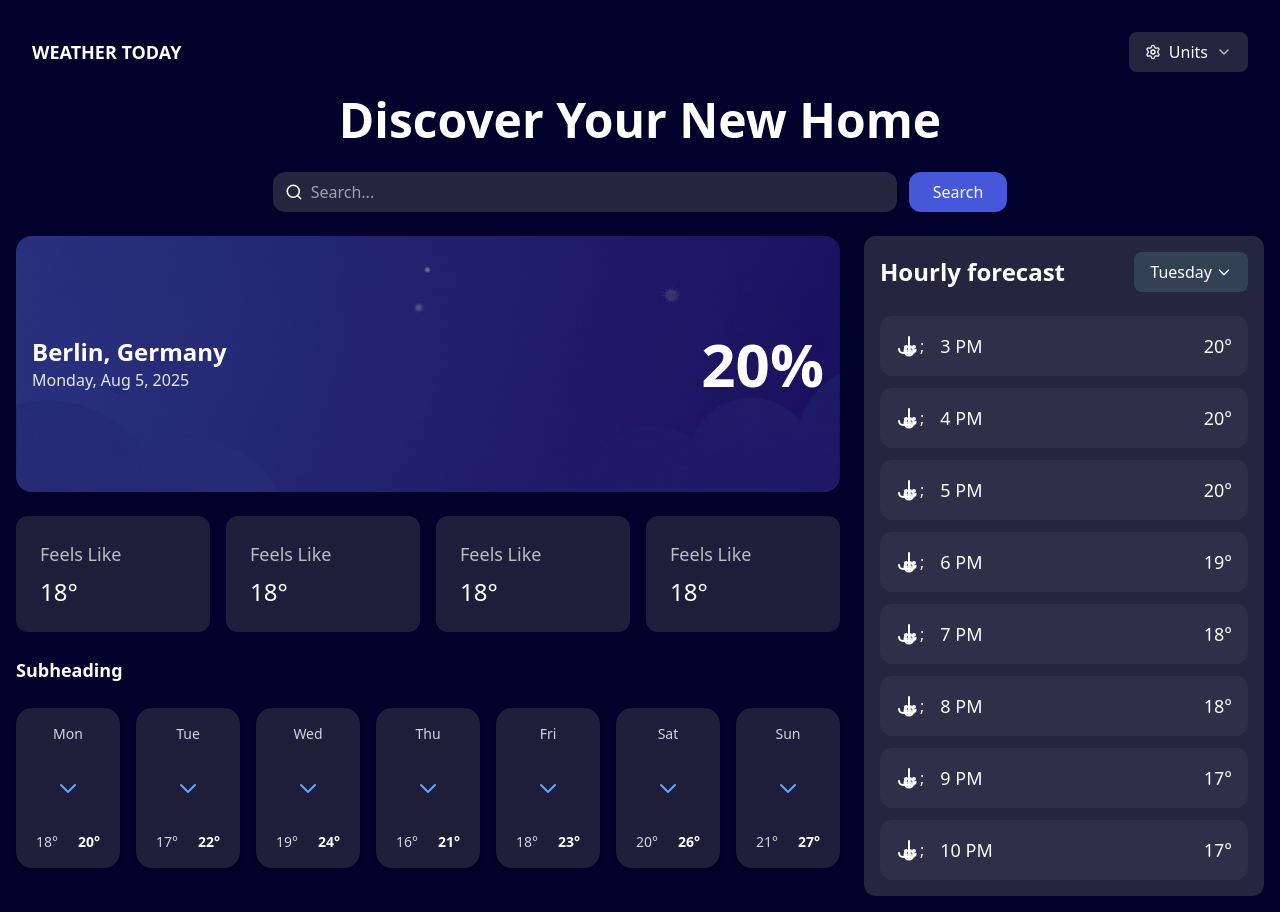
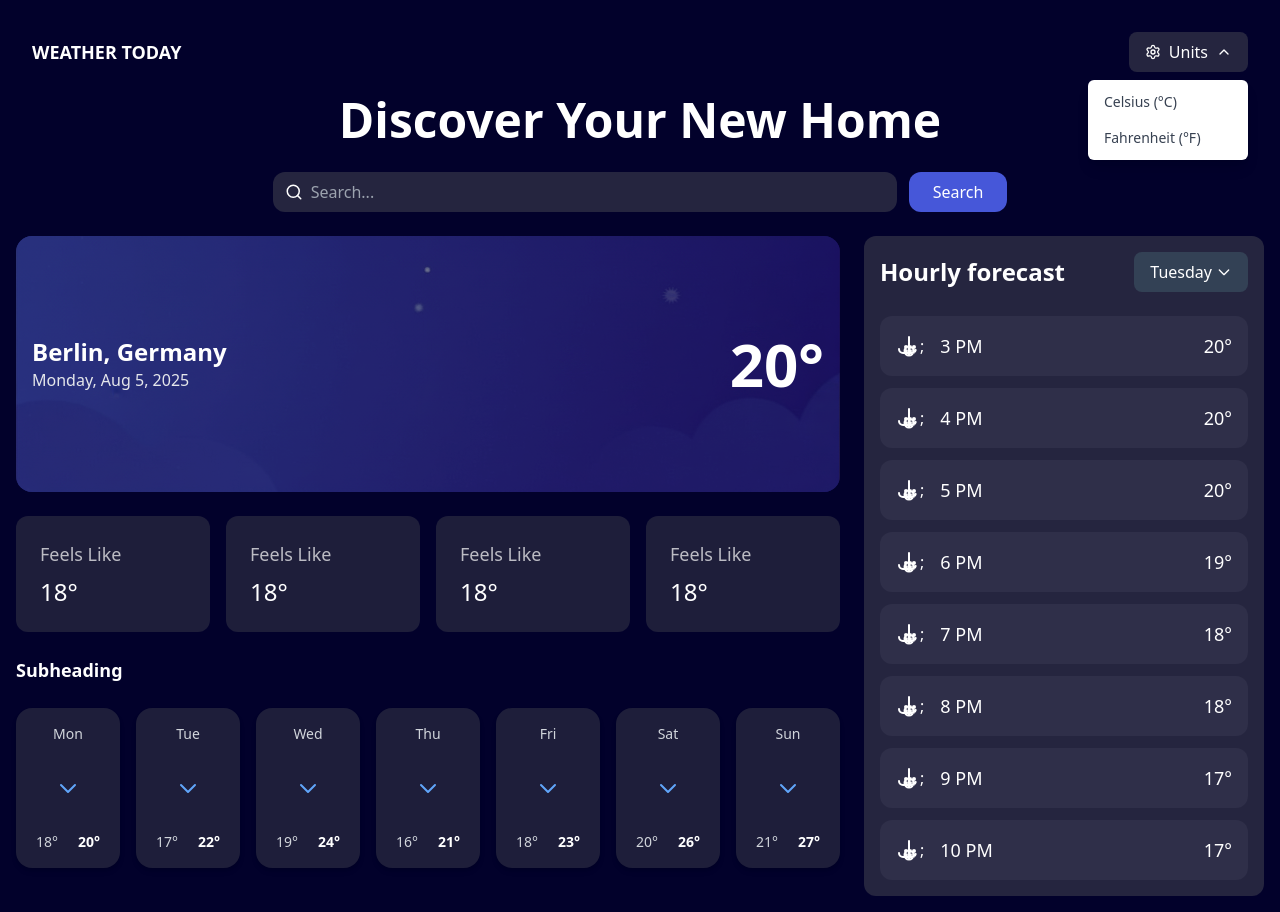
Before and after one commit to gauravmehra2021/react-design-prec, a React (Vite) app: page / in a window 1280 px wide. Both pictures are taken after a click on the button "Units". Built offline with nearby package versions, Linux system fonts and the light colour scheme.

Commit message:
added the changes

```diff
--- a/src/pages/skylooking/componets/Hero.jsx
+++ b/src/pages/skylooking/componets/Hero.jsx
@@ -27,7 +27,7 @@ const Hero = () => {
           {/* Right */}
           <div>
             <h1 className="text-3xl sm:text-5xl md:text-6xl font-bold">
-              20%
+              20°
             </h1>
           </div>
 
--- a/src/pages/skylooking/componets/Navbar.jsx
+++ b/src/pages/skylooking/componets/Navbar.jsx
@@ -1,33 +1,73 @@
-import { ChevronDown, Settings } from 'lucide-react'
-import React from 'react'
+import { ChevronDown, Settings } from "lucide-react";
+import React, { useState, useRef, useEffect } from "react";
 
 const Navbar = () => {
+  const [open, setOpen] = useState(false);
+  const dropdownRef = useRef(null);
+
+  // Close dropdown when clicking outside
+  useEffect(() => {
+    const handleClickOutside = (event) => {
+      if (dropdownRef.current && !dropdownRef.current.contains(event.target)) {
+        setOpen(false);
+      }
+    };
+    document.addEventListener("mousedown", handleClickOutside);
+    return () => document.removeEventListener("mousedown", handleClickOutside);
+  }, []);
+
   return (
     <div>
-
       <div className="max-w-7xl mx-auto px-4">
-                    <header className="flex flex-col sm:flex-row sm:items-center sm:justify-between gap-3 py-4 ">
+        <header className="flex flex-col sm:flex-row sm:items-center sm:justify-between gap-3 py-4">
 
           {/* Logo */}
-                        <div className="text-white  text-lg text-center sm:text-left text-lg font-bold">
+          <div className="text-white text-lg font-bold text-center sm:text-left">
             WEATHER TODAY
           </div>
 
-                        {/* Units Dropdown Button */}
-                        <div className="flex justify-center sm:justify-end">
-                            <button className="flex items-center gap-2 bg-[#25253f] text-white px-4 py-2 rounded-lg hover:bg-[#33335a] transition w-full sm:w-auto justify-center">
+          {/* Dropdown */}
+          <div className="relative inline-block text-left" ref={dropdownRef}>
 
+            {/* Button */}
+            <button
+              onClick={() => setOpen(!open)}
+              className="flex items-center gap-2 bg-[#25253f] text-white px-4 py-2 rounded-lg hover:bg-[#33335a] transition w-full sm:w-auto justify-center"
+            >
               <Settings className="w-4 h-4" />
               <span>Units</span>
-                                <ChevronDown className="w-4 h-4 opacity-70" />
+              <ChevronDown
+                className={`w-4 h-4 transition-transform ${
+                  open ? "rotate-180" : ""
+                }`}
+              />
+            </button>
 
+            {/* Dropdown Menu */}
+            {open && (
+              <div className="absolute right-0 mt-2 w-40 bg-white rounded-md shadow-lg z-50">
+                <div className="py-1">
+                  <button
+                    onClick={() => setOpen(false)}
+                    className="w-full text-left px-4 py-2 text-sm text-gray-700 hover:bg-gray-100"
+                  >
+                    Celsius (°C)
+                  </button>
+                  <button
+                    onClick={() => setOpen(false)}
+                    className="w-full text-left px-4 py-2 text-sm text-gray-700 hover:bg-gray-100"
+                  >
+                    Fahrenheit (°F)
                   </button>
                 </div>
+              </div>
+            )}
 
+          </div>
         </header>
       </div>
     </div>
-  )
-}
+  );
+};
 
-export default Navbar
+export default Navbar;
```
Lines whose indentation alone changed are shown as unchanged.
